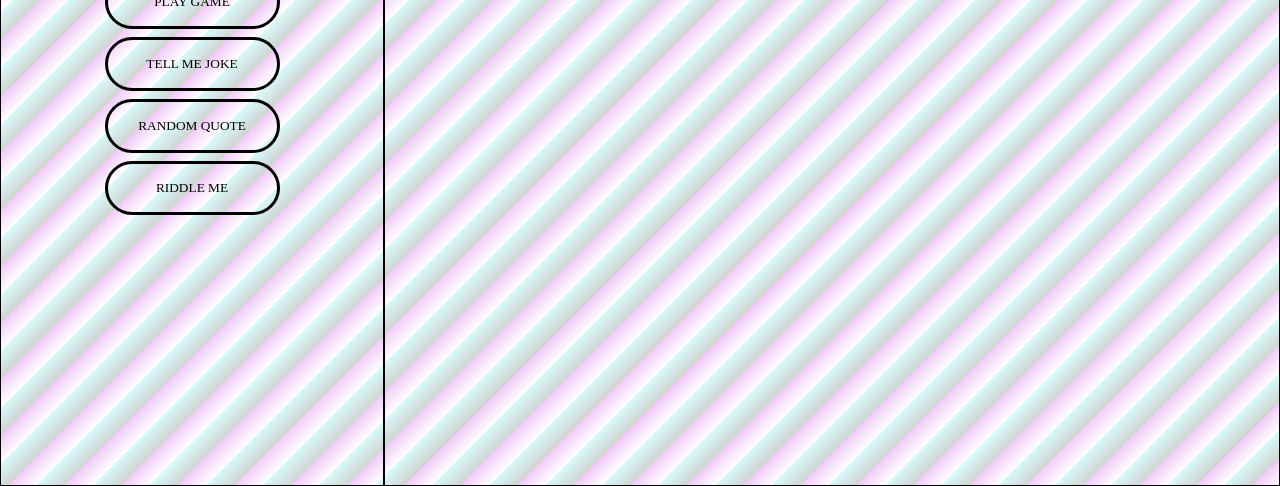
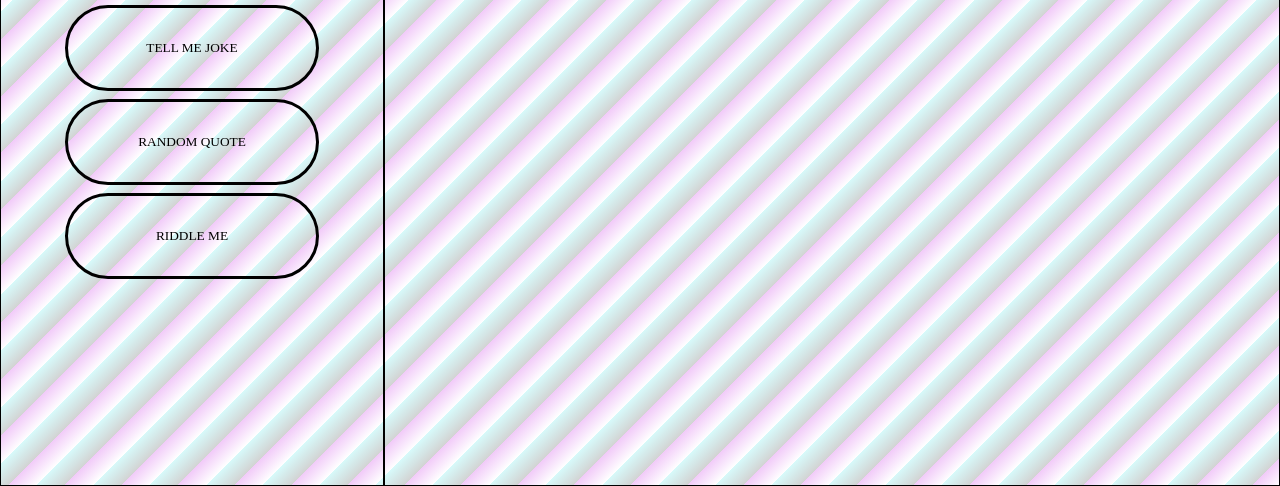
Before and after one commit to Sahien03/First, a plain HTML site: page index.html in a window 1280 px wide. Shown: the part 314-800 px from the top of the page. Drawn offline with Linux system fonts and the light colour scheme.

Commit message:
Update style.css

```diff
--- a/style.css
+++ b/style.css
@@ -30,14 +30,14 @@
 .but,
 .static-section,
 .action-section {
-  padding: 1rem;
+  padding: 2rem;
   border: 1px solid black;
 }
 .but {
   margin-top: 0.5rem;
   border-radius: 50px;
   border: 3px solid;
-  width: 50%;
+  width: 80%;
 }
 /*_____reveal answer_____ */
 #mylink {
```
